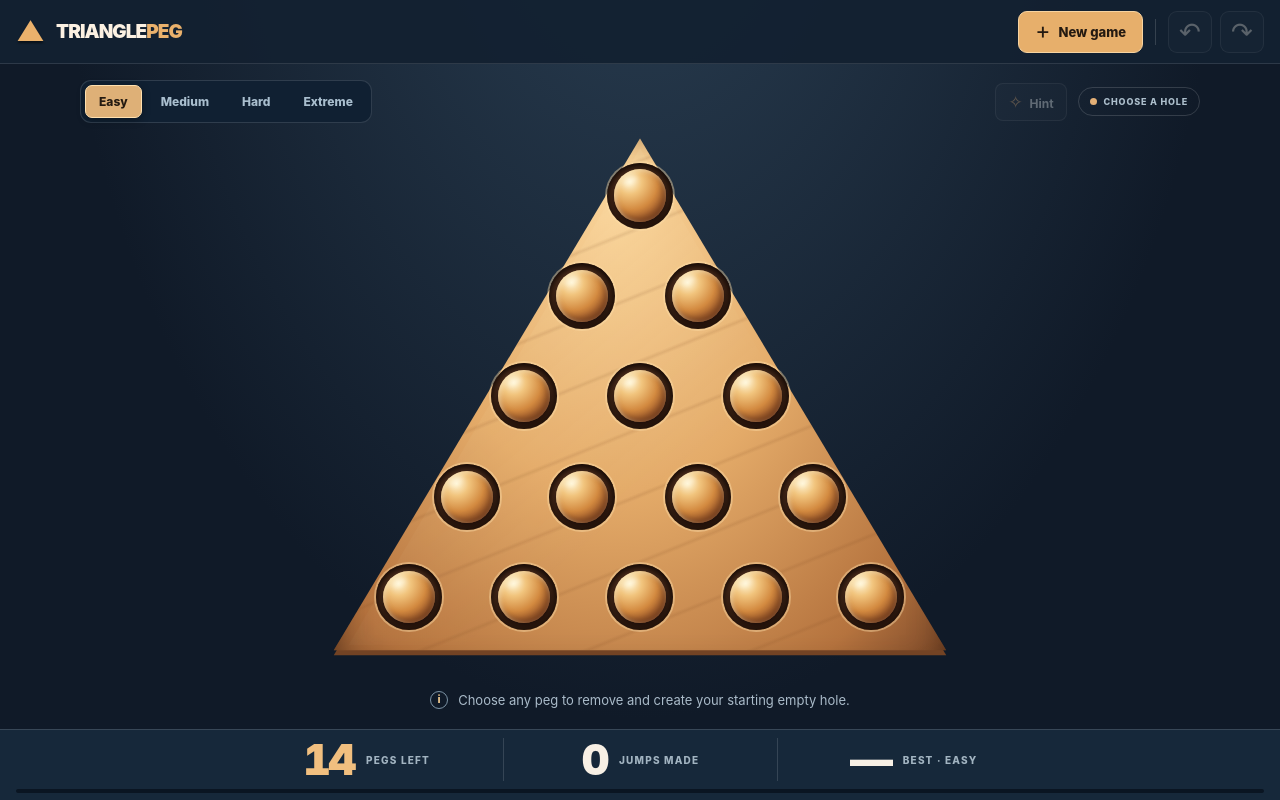
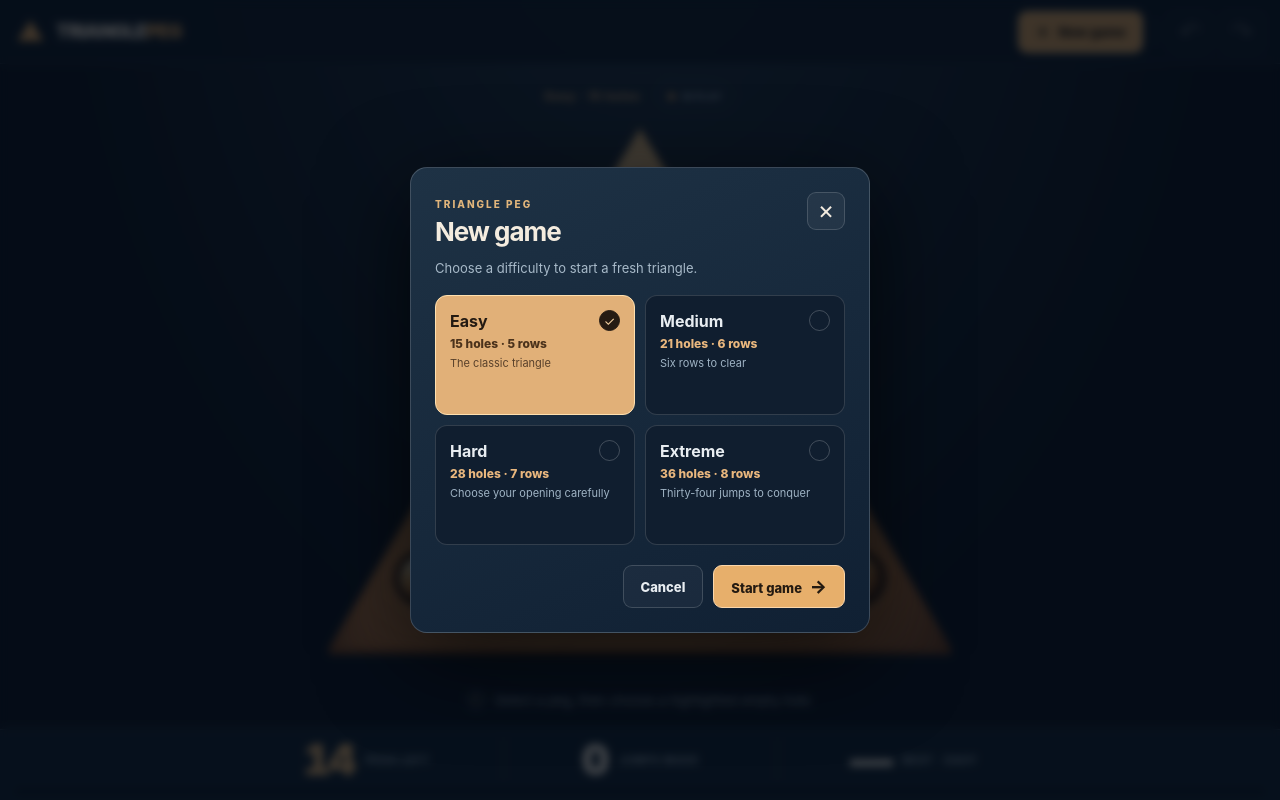
Before and after one commit to Halfe85/TrianglePeg, an Angular app: page / in a window 1280 px wide. Both pictures are taken after a click on the button "Choose difficulty and start a new game". Built offline with nearby package versions, Linux system fonts and the light colour scheme.

Commit message:
Move difficulty to New Game dialog, resize pegs and remove hints

```diff
--- a/src/app/app.component.css
+++ b/src/app/app.component.css
@@ -68,16 +68,8 @@
   padding: clamp(8px, 2vh, 18px) clamp(10px, 2.5vw, 32px) clamp(5px, 1.5vh, 12px);
   overflow: hidden;
 }
-.content-header { display: flex; justify-content: space-between; align-items: center; gap: 12px; width: min(100%, 1120px); margin: 0 auto; min-height: 42px; }
-.levels { display: flex; align-items: center; gap: 5px; padding: 4px; border: 1px solid #ffffff21; border-radius: 11px; background: #102032; min-width: 0; }
-.level-choice { border: 1px solid transparent; border-radius: 7px; background: transparent; color: #a9bece; font-weight: 800; font-size: 12px; padding: 8px 13px; white-space: nowrap; cursor: pointer; touch-action: manipulation; }
-.level-choice:hover:not(.active) { background: #ffffff13; color: #f5e7d5; }
-.level-choice.active { background: #deb077; color: #241a11; border-color: #ffe0af; box-shadow: 0 2px 8px #0005; }
-.content-tools { display: flex; align-items: center; justify-content: flex-end; gap: 11px; flex-shrink: 0; }
-.hint-button { border: 1px solid #ffffff2b; border-radius: 8px; padding: 8px 12px; color: #e8edf0; background: #ffffff0b; font-weight: 750; font-size: 12px; cursor: pointer; }
-.hint-button span { color: #e4b077; margin-right: 4px; font-size: 17px; }
-.hint-button:not(:disabled):hover { background: #ffffff20; }
-.hint-button:disabled { opacity: .35; cursor: not-allowed; }
+.content-header { display:flex; align-items:center; justify-content:center; gap:15px; min-height:32px; width:min(100%,1120px); margin:0 auto; }
+.level-indicator { color:#e9b77e; font-size:11px; font-weight:850; letter-spacing:.1em; white-space:nowrap; }
 .status { display: flex; align-items: center; gap: 7px; white-space: nowrap; color: #adbfcc; border: 1px solid #ffffff26; border-radius: 99px; padding: 8px 11px; font-size: 9px; font-weight: 850; letter-spacing: .09em; }
 .status-dot { width: 7px; height: 7px; flex: none; border-radius: 50%; background: #e4b077; }
 .status.won .status-dot { background: #7edba1; }
@@ -97,7 +89,7 @@
   display: flex;
   align-items: center;
   justify-content: center;
-  width: min(var(--peg-width, 9%), 66px);
+  width: min(var(--peg-width, 9%), 58px);
   aspect-ratio: 1;
   border: 0;
   padding: 0;
@@ -115,8 +107,6 @@
 .hole.unavailable-start .socket { opacity: .3; filter: grayscale(1); cursor: not-allowed; }
 .hole.selected .socket { box-shadow: 0 0 0 4px #fff0b0, 0 0 0 10px #ffe0a140, inset 0 3px 5px #120704; }
 .hole.target .socket { box-shadow: 0 0 0 4px #b6f3b1, 0 0 0 10px #b6f3b14c, inset 0 3px 5px #120704; animation: pulse 1.4s infinite; }
-.hole.hint-from .socket { box-shadow: 0 0 0 4px #a2dbff, 0 0 0 9px #a2dbff4f; }
-.hole.hint-to .socket { box-shadow: 0 0 0 4px #b6f3b1, 0 0 0 9px #b6f3b14f; }
 .hole:disabled { cursor: default; }
 @keyframes pulse { 50% { box-shadow: 0 0 0 5px #b6f3b1, 0 0 0 14px #b6f3b124, inset 0 3px 5px #120704; } }
 .feedback { display: flex; align-items: center; justify-content: center; gap: 10px; width: min(100%, 920px); min-height: 34px; margin: 2px auto 0; color: #aabbc9; font-size: clamp(11px, 1.4vw, 13px); line-height: 1.4; text-align: center; }
@@ -134,10 +124,6 @@
 .stat-label { color: #a2b4c1; font-size: 10px; font-weight: 850; letter-spacing: .12em; white-space: nowrap; }
 .progress-track { height: 4px; overflow: hidden; background: #0a1522; border-radius: 30px; }
 .progress-fill { height: 100%; background: linear-gradient(90deg, #bf8348, #f0c38a); transition: width .2s; border-radius: inherit; }
-@media (max-width: 900px) {
-  .content-header { flex-wrap: wrap; justify-content: center; row-gap: 5px; }
-  .content-tools { width: 100%; justify-content: center; }
-}
 @media (max-width: 690px) {
   .topbar { min-height: 58px; padding-top: 7px; padding-bottom: 7px; }
   .brand { font-size: 16px; }
@@ -148,10 +134,8 @@
   .arrow-button { width: 40px; }
   .action-divider { margin: 0 1px; }
   .content { padding: 6px 9px 3px; }
-  .content-header { gap: 5px; }
-  .levels { justify-content: center; width: min(100%, 400px); }
-  .level-choice { flex: 1; padding: 8px 6px; font-size: 11px; }
-  .hint-button { padding: 5px 8px; font-size: 11px; }
+  .content-header { gap: 8px; }
+  .level-indicator { font-size: 10px; }
   .status { font-size: 8px; padding: 6px 8px; }
   .feedback { font-size: 11px; min-height: 33px; }
   .stat { gap: 6px; flex-direction: column; }
@@ -168,11 +152,8 @@
   .topbar { min-height: 46px; padding-top: 4px; padding-bottom: 4px; }
   .top-button { height: 36px; }
   .content { padding-top: 2px; padding-bottom: 2px; }
-  .level-choice { padding-top: 5px; padding-bottom: 5px; }
-  .content-tools { width: auto; }
-  .content-header { flex-wrap: nowrap; }
+  .content-header { min-height: 25px; }
   .status { padding-top: 5px; padding-bottom: 5px; }
-  .hint-button { padding-top: 4px; padding-bottom: 4px; }
   .feedback { min-height: 24px; font-size: 10px; }
   .bottom-bar { padding-top: 5px; padding-bottom: max(4px, env(safe-area-inset-bottom)); }
   .stat { flex-direction: row; gap: 8px; }
@@ -180,10 +161,53 @@
   .stat-label { font-size: 8px; }
   .stats-row { padding-bottom: 5px; }
 }
-@media (max-width: 570px) and (max-height: 500px) {
-  .content-tools .status { display: none; }
-  .level-choice { padding-inline: 3px; }
+
+.new-game-dialog {
+  position:fixed; inset:0; margin:auto; padding:0;
+  width:min(460px,calc(100vw - 28px)); max-height:min(650px,calc(100dvh - 26px));
+  color:#f4ecdf; background:linear-gradient(155deg,#1e3245,#102033);
+  border:1px solid #ffffff2c; border-radius:17px; box-shadow:0 25px 90px #000a;
+  overflow:auto; overscroll-behavior:contain;
 }
+.new-game-dialog::backdrop { background:#020912bc; backdrop-filter:blur(4px); }
+.modal-content { padding:clamp(16px,3vw,24px); }
+.modal-heading { display:flex; align-items:flex-start; justify-content:space-between; gap:16px; }
+.modal-eyebrow { font-size:10px; font-weight:850; letter-spacing:.2em; color:#e1b57b; }
+.modal-heading h2 { font-size:26px; letter-spacing:-.04em; margin:4px 0 0; }
+.dialog-close { width:38px; height:38px; flex:none; display:grid; place-items:center; font-size:25px; line-height:1; border:1px solid #ffffff27; border-radius:9px; background:#ffffff0d; color:#f3ebdf; cursor:pointer; }
+.dialog-close:hover { background:#ffffff25; }
+.modal-description { margin:12px 0 17px; color:#a8bac9; font-size:13px; line-height:1.5; }
+.modal-levels { display:grid; grid-template-columns:repeat(2,minmax(0,1fr)); gap:10px; }
+.modal-level { text-align:left; display:flex; flex-direction:column; align-items:stretch; gap:5px; min-width:0; min-height:120px; padding:14px; border:1px solid #ffffff24; border-radius:12px; background:#101e2f; color:#e8edf1; cursor:pointer; }
+.modal-level:hover:not(.active) { background:#263c51; }
+.modal-level.active { background:#e1b078; border-color:#ffe0af; color:#231a12; }
+.modal-level-top { display:flex; align-items:center; justify-content:space-between; gap:10px; }
+.modal-level strong { font-size:16px; }
+.level-check { display:grid; place-items:center; height:21px; width:21px; border:1px solid #ffffff35; border-radius:50%; font-size:13px; }
+.modal-level.active .level-check { background:#251b13; color:#f4d1a1; border-color:#251b13; }
+.modal-hole-count { font-size:12px; font-weight:800; color:#e9b77e; }
+.modal-level.active .modal-hole-count { color:#4b321b; }
+.modal-level small { color:#9fb3c4; font-size:11px; line-height:1.4; }
+.modal-level.active small { color:#59412b; }
+.modal-actions { display:flex; gap:10px; justify-content:flex-end; margin-top:20px; }
+.modal-cancel,.modal-start { min-height:43px; padding:0 17px; border-radius:9px; font-size:13px; font-weight:850; cursor:pointer; }
+.modal-cancel { color:#e8edf1; background:#ffffff09; border:1px solid #ffffff29; }
+.modal-start { background:#e7af6b; color:#241a11; border:1px solid #fbd6aa; }
+.modal-start span { font-size:18px; margin-left:5px; }
+.modal-start:hover { background:#f4c68e; }
+@media (max-height:470px) {
+  .new-game-dialog { max-height:calc(100dvh - 12px); }
+  .modal-content { padding:12px; }
+  .modal-level { min-height:82px; padding:9px; gap:2px; }
+  .modal-heading h2 { font-size:21px; }
+  .modal-description { margin:6px 0 10px; }
+  .modal-actions { margin-top:10px; }
+}
+@media (max-width:340px) {
+  .modal-level { padding:10px; }
+  .modal-level strong { font-size:14px; }
+}
+
 @media (prefers-reduced-motion: reduce) {
   *, *::before, *::after { animation: none !important; transition: none !important; }
 }
--- a/src/app/app.component.html
+++ b/src/app/app.component.html
@@ -6,7 +6,7 @@
     </div>
     <nav class="top-actions" aria-label="Game controls">
       <button type="button" class="top-button new-game"
-        (click)="newGame()" title="Start a new game and choose the starting hole">
+        (click)="openNewGame()" title="Choose difficulty and start a new game">
         <span class="plus-icon" aria-hidden="true">+</span><span>New game</span>
       </button>
       <span class="action-divider" aria-hidden="true"></span>
@@ -25,26 +25,7 @@
 
   <main class="content" aria-label="Triangle Peg game">
     <div class="content-header">
-      <div class="levels" role="group" aria-label="Difficulty level">
-        @for(item of levels; track item.id) {
-          <button type="button" class="level-choice"
-            [class.active]="levelId()===item.id"
-            [attr.aria-pressed]="levelId()===item.id"
-            [title]="item.rows + ' rows, ' + (item.rows*(item.rows+1)/2) + ' holes'"
-            (click)="selectLevel(item.id)">
-            {{ item.label }}
-          </button>
-        }
-      </div>
-      <div class="content-tools">
-        <button type="button" class="hint-button"
-          [disabled]="!canHint()" (click)="hint()"
-          [title]="level().hints===0 ? 'Hints disabled on Extreme' : 'Highlight a possible winning jump'">
-          <span aria-hidden="true">✧</span>
-          @if(level().hints===null){ Hint }
-          @else if(level().hints===0){ No hints }
-          @else { Hint ({{ hintRemaining() }}) }
-        </button>
+      <span class="level-indicator">{{ level().label }} · {{ puzzle().holes.length }} holes</span>
       <span class="status" [class.won]="status()==='won'" [class.stuck]="status()==='stuck'">
         <span class="status-dot" aria-hidden="true"></span>
         @switch(status()){
@@ -54,7 +35,6 @@
           @default{ IN PLAY }
         }
       </span>
-      </div>
     </div>
 
     <section class="board-area" aria-label="Playing board">
@@ -67,8 +47,6 @@
             [class.occupied]="hasPeg(hole.id)"
             [class.selected]="selected()===hole.id"
             [class.target]="targets().has(hole.id)"
-            [class.hint-from]="suggestion()?.from===hole.id"
-            [class.hint-to]="suggestion()?.to===hole.id"
             [class.choosing]="choosingStart() && openingAllowed(hole.id)"
             [class.unavailable-start]="choosingStart() && !openingAllowed(hole.id)"
             [style.left.%]="hole.x" [style.top.%]="hole.y"
@@ -112,4 +90,37 @@
         [style.width.%]="choosingStart()?0:((puzzle().holes.length-1-pegsLeft())/totalJumps())*100"></div>
     </div>
   </footer>
+
+  <dialog #newGameDialog class="new-game-dialog" aria-labelledby="new-game-title"
+    aria-describedby="new-game-description" (click)="dismissModalBackdrop($event)">
+    <div class="modal-content">
+      <div class="modal-heading">
+        <div><span class="modal-eyebrow">TRIANGLE PEG</span>
+          <h2 id="new-game-title">New game</h2>
         </div>
+        <button type="button" class="dialog-close"
+          aria-label="Close new game dialog" (click)="cancelNewGame()">×</button>
+      </div>
+      <p class="modal-description" id="new-game-description">Choose a difficulty to start a fresh triangle.</p>
+      <div class="modal-levels" role="group" aria-label="Difficulty">
+        @for(item of levels; track item.id) {
+          <button type="button" class="modal-level"
+            [class.active]="pendingLevel()===item.id"
+            [attr.aria-pressed]="pendingLevel()===item.id"
+            (click)="chooseDifficulty(item.id)">
+            <span class="modal-level-top">
+              <strong>{{ item.label }}</strong>
+              <span class="level-check" aria-hidden="true">{{ pendingLevel()===item.id ? '✓' : '' }}</span>
+            </span>
+            <span class="modal-hole-count">{{ item.rows*(item.rows+1)/2 }} holes · {{ item.rows }} rows</span>
+            <small>{{ item.subtitle }}</small>
+          </button>
+        }
+      </div>
+      <div class="modal-actions">
+        <button type="button" class="modal-cancel" (click)="cancelNewGame()">Cancel</button>
+        <button type="button" class="modal-start" (click)="confirmNewGame()">Start game <span aria-hidden="true">→</span></button>
+      </div>
+    </div>
+  </dialog>
+</div>
--- a/src/app/app.component.ts
+++ b/src/app/app.component.ts
@@ -1,7 +1,7 @@
-import { Component, computed, signal } from '@angular/core';
+import { Component, ElementRef, ViewChild, computed, signal } from '@angular/core';
 import {
   applyMove, BOARDS, canStartAt, hasPeg, initialBoard, legalMoves, LEVELS, pegCount,
-  searchSolution, type BoardState, type Difficulty, type Hole, type Move
+  type BoardState, type Difficulty, type Hole, type Move
 } from './peg-engine';
 
 type Status = 'choosing' | 'playing' | 'won' | 'stuck';
@@ -14,20 +14,23 @@ type BestByLevel = Partial<Record<Difficulty, number>>;
   styleUrl: './app.component.css'
 })
 export class AppComponent {
+  @ViewChild('newGameDialog') private newGameDialog?: ElementRef<HTMLDialogElement>;
   readonly levels = LEVELS;
   readonly levelId = signal<Difficulty>('easy');
+  readonly pendingLevel = signal<Difficulty>('easy');
   readonly level = computed(() => LEVELS.find(level => level.id === this.levelId())!);
   readonly puzzle = computed(() => BOARDS[this.levelId()]);
   readonly holes = computed(() => this.puzzle().holes);
-  readonly pegDiameter = computed(() => `${Math.min(11.2, 0.78 * 74 / (this.puzzle().rows - 1))}%`);
+  // Smaller pegs maintain clear spacing on denser grids.
+  readonly pegDiameter = computed(() => ({
+    easy: '9.3%', medium: '7.8%', hard: '6.8%', extreme: '5.9%'
+  })[this.levelId()]);
   readonly board = signal<BoardState>(initialBoard());
   readonly startHole = signal(0);
   readonly choosingStart = signal(false);
   readonly selected = signal<number | null>(null);
-  readonly suggestion = signal<Move | null>(null);
   readonly history = signal<readonly BoardState[]>([]);
   readonly future = signal<readonly BoardState[]>([]);
-  readonly hintsUsed = signal(0);
   readonly bestByLevel = signal<BestByLevel>(this.readBest());
   readonly bestResult = computed(() => this.bestByLevel()[this.levelId()] ?? null);
   readonly feedback = signal('Select a peg, then choose a highlighted empty hole.');
@@ -36,28 +39,45 @@ export class AppComponent {
   readonly moves = computed(() => this.history().length);
   readonly totalJumps = computed(() => this.puzzle().holes.length - 2);
   readonly options = computed(() => legalMoves(this.board(), this.puzzle()));
-  readonly hintRemaining = computed(() => {
-    const limit = this.level().hints;
-    return limit === null ? null : Math.max(0, limit - this.hintsUsed());
-  });
   readonly status = computed<Status>(() => {
     if (this.choosingStart()) return 'choosing';
     if (this.pegsLeft() === 1) return 'won';
     return this.options().length === 0 ? 'stuck' : 'playing';
   });
-  readonly canHint = computed(() =>
-    this.status() === 'playing' && (this.hintRemaining() === null || this.hintRemaining()! > 0)
-  );
   readonly targets = computed(() => new Set(this.options()
     .filter(move => move.from === this.selected()).map(move => move.to)));
   readonly movable = computed(() => new Set(this.options().map(move => move.from)));
 
-  selectLevel(id: Difficulty): void {
-    if (id === this.levelId()) return;
-    this.levelId.set(id);
+  openNewGame(): void {
+    this.pendingLevel.set(this.levelId());
+    const dialog = this.newGameDialog?.nativeElement;
+    if (dialog && !dialog.open) dialog.showModal();
+  }
+
+  chooseDifficulty(id: Difficulty): void {
+    this.pendingLevel.set(id);
+  }
+
+  cancelNewGame(): void {
+    this.newGameDialog?.nativeElement.close();
+  }
+
+  confirmNewGame(): void {
+    this.newGameDialog?.nativeElement.close();
+    this.levelId.set(this.pendingLevel());
     this.startHole.set(this.puzzle().recommendedOpening);
-    this.restart();
-    this.feedback.set(`${this.level().label}: ${this.puzzle().holes.length} holes. ${this.level().subtitle}.`);
+    this.board.set(this.puzzle().fullBoard);
+    this.history.set([]);
+    this.future.set([]);
+    this.clearSelection();
+    this.choosingStart.set(true);
+    this.feedback.set(this.levelId() === 'hard'
+      ? 'Choose a highlighted starting hole. Some Hard openings cannot be solved.'
+      : 'Choose any peg to remove for your starting empty hole.');
+  }
+
+  dismissModalBackdrop(event: MouseEvent): void {
+    if (event.target === this.newGameDialog?.nativeElement) this.cancelNewGame();
   }
 
   hasPeg(id: number): boolean { return hasPeg(this.board(), id); }
@@ -103,7 +123,6 @@ export class AppComponent {
       this.play(move);
       return;
     }
-    this.suggestion.set(null);
     if (this.hasPeg(id) && this.movable().has(id)) {
       this.selected.set(id);
       this.feedback.set('Now choose a highlighted empty hole.');
@@ -141,40 +160,13 @@ export class AppComponent {
     this.board.set(initialBoard(this.startHole(), this.puzzle()));
     this.history.set([]);
     this.future.set([]);
-    this.hintsUsed.set(0);
     this.clearSelection();
     this.choosingStart.set(false);
     this.feedback.set('Fresh board. Select a peg to begin.');
   }
 
-  newGame(): void {
-    this.board.set(this.puzzle().fullBoard);
-    this.history.set([]);
-    this.future.set([]);
-    this.hintsUsed.set(0);
-    this.clearSelection();
-    this.choosingStart.set(true);
-    this.feedback.set(this.levelId() === 'hard'
-      ? 'Choose a glowing hole as your vacancy; some Hard openings are impossible.'
-      : 'Choose any peg to remove and create your starting empty hole.');
-  }
-
-  hint(): void {
-    if (!this.canHint()) return;
-    this.hintsUsed.update(count => count + 1);
-    const result = searchSolution(this.board(), this.puzzle());
-    this.suggestion.set(result.path?.[0] ?? this.options()[0] ?? null);
-    this.selected.set(null);
-    this.feedback.set(result.path !== null
-      ? 'Blue marks the peg to move. Green marks a winning landing hole.'
-      : result.complete
-        ? 'This position has no one-peg solution. The marked jump is legal, but Undo may be better.'
-        : 'Search limit reached. The marked jump is legal, but not guaranteed to win.');
-  }
-
   private clearSelection(): void {
     this.selected.set(null);
-    this.suggestion.set(null);
   }
 
   private play(move: Move): void {
--- a/src/app/peg-engine.ts
+++ b/src/app/peg-engine.ts
@@ -28,7 +28,6 @@ export interface Level {
   readonly id: Difficulty;
   readonly label: string;
   readonly rows: number;
-  readonly hints: number | null;
   readonly subtitle: string;
 }
 export interface SearchResult {
@@ -38,10 +37,10 @@ export interface SearchResult {
 }
 
 export const LEVELS: readonly Level[] = [
-  { id: 'easy', label: 'Easy', rows: 5, hints: null, subtitle: 'The classic triangle' },
-  { id: 'medium', label: 'Medium', rows: 6, hints: 3, subtitle: 'Six rows to clear' },
-  { id: 'hard', label: 'Hard', rows: 7, hints: 1, subtitle: 'Choose your opening carefully' },
-  { id: 'extreme', label: 'Extreme', rows: 8, hints: 0, subtitle: 'No hints. Thirty-four jumps.' }
+  { id: 'easy', label: 'Easy', rows: 5, subtitle: 'The classic triangle' },
+  { id: 'medium', label: 'Medium', rows: 6, subtitle: 'Six rows to clear' },
+  { id: 'hard', label: 'Hard', rows: 7, subtitle: 'Choose your opening carefully' },
+  { id: 'extreme', label: 'Extreme', rows: 8, subtitle: 'Thirty-four jumps to conquer' }
 ];
 
 const DIRECTIONS: ReadonlyArray<readonly [number, number]> = [
@@ -58,8 +57,9 @@ export function createTriangle(rows: number): TriangleBoard {
       id: (row * (row + 1)) / 2 + column,
       row,
       column,
-      x: 50 + (column - row / 2) * 74 / (rows - 1),
-      y: 13 + row * 72 / (rows - 1)
+      // More space around the corners and between pegs on every board.
+      x: 50 + (column - row / 2) * 68 / (rows - 1),
+      y: 16 + row * 66 / (rows - 1)
     }))
   ).flat();
   const byCoordinate = new Map(holes.map(h => [`${h.row},${h.column}`, h.id]));
```
Also changed, not shown: 2 other files (tests, documents, lock files or other folders). Lines whose indentation alone changed are shown as unchanged.
